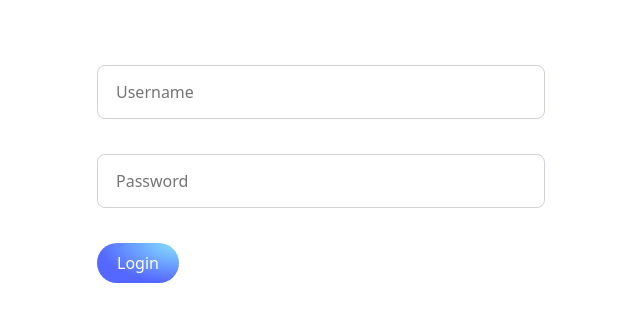
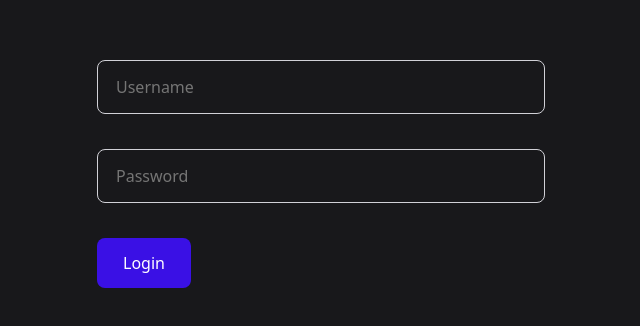
Before and after one commit to JhonnyPanchal-ReactJs/ReactJS-RDM, a React (Create React App) app: page / in a window 1280 px wide. Shown: the part 226-552 px from the top of the page, without its empty margins (319-959 px from the left). Built offline with nearby package versions, Linux system fonts and the light colour scheme.

Commit message:
add padding, border-radius, and color variables, update primary blue color

```diff
--- a/src/scss/base/_reset.scss
+++ b/src/scss/base/_reset.scss
@@ -1 +1,6 @@
+@use "../utilities/variables";
+
 // Reset / normalize
+body{
+    background-color: variables.$body-bg-dark;
+}
--- a/src/scss/components/_Textinput.scss
+++ b/src/scss/components/_Textinput.scss
@@ -2,7 +2,7 @@
 
 // Form Layout
 .form-layout{
-    margin: 30px;
+    margin: 0 30px;
 
     // Form Group
     .form-group{
@@ -11,12 +11,13 @@
 
         // Input Field
         .input-field{
-            background-color: white;
+            background-color: variables.$body-bg-dark;
             display: block;
             outline: none;
             font-weight: normal;
-            border-radius: 8px;
-            color: #202124;
+            border-radius: variables.$base-border-radius;
+            // color: #202124;
+            color: variables.$body-bg-light;
             font-size: 1rem;
             height: 54px;
             width: 100%;
@@ -29,16 +30,16 @@
 
             // Change border color and caret color when input is focused
             &:focus{
-                border-color: variables.$base-blue;
+                border-color: variables.$body-bg-light;
                 border-width: 2px;
                 transition: none;
-                caret-color: variables.$base-blue;
+                caret-color: variables.$body-bg-light;
 
                 // Change label position when input is focused
                 & + label{
                     transform: translateY(-27px) scale(.8);
-                    background-color: #fff;
-                    color: variables.$base-blue;
+                    background-color: variables.$body-bg-dark;
+                    color: variables.$body-bg-light;
                     padding: 0 8px;
                     z-index: 1;
                 }
@@ -54,7 +55,7 @@
             // Input has any value then show placeholder above the input
             &:not(:placeholder-shown) + label{
                 transform: translateY(-27px) scale(.8);
-                background-color: #fff;
+                background-color: variables.$body-bg-dark;
                 padding: 0 8px;
                 z-index: 1;
             }
@@ -72,11 +73,12 @@
             // Icon size, position and alignment properties ( opacity will hide the icon by default )
             & + label + .bi{
                 position: absolute;
-                top: 13px;
+                top: 11px;
                 right: 18px;
                 z-index: 2;
                 font-size: 1.3rem;
                 opacity: 0;
+                color: variables.$white;
 
                 &:hover{
                     cursor: pointer;
@@ -95,12 +97,12 @@
             top: 18px;
             left: 8px;
             color: #5d5d5d;
-            font-size: 14px;
+            font-size: 0.938rem;
             transform: rotateY(15px);
             padding: 0 8px;
             cursor: text;
             z-index: -1;
-            letter-spacing: 0.4;
+            letter-spacing: 1px;
             text-transform: capitalize;
             font-weight: 500;
             transition: transform 150ms cubic-bezier(0.4, 0, 0.2, 1), opacity 150ms cubic-bezier(0.4, 0, 0.2, 1);
--- a/src/scss/components/_buttons.scss
+++ b/src/scss/components/_buttons.scss
@@ -1,14 +1,18 @@
+@use "../utilities/variables";
+
 /* Button Style come from Button.scss */
 button {
     font-size: 1rem;
     outline: none;
     border: none;
     cursor: pointer;
-    background: radial-gradient(100% 100% at 100% 0%, #89e5ff 0%, #5468ff 100%);
-    border-radius: 6.25rem;
+    // background: radial-gradient(100% 100% at 100% 0%, #89e5ff 0%, #5468ff 100%);
+    background: #3A10E5;
+    border-radius: variables.$base-border-radius;
     color: #fff;
-    padding: 0.5rem 1.25rem;
+    padding: variables.$button-padding;
     transition: transform 0.15s ease;
+    font-weight: 500;
 
     // Button style on hover
     &:hover{
--- a/src/scss/pages/_login.scss
+++ b/src/scss/pages/_login.scss
@@ -5,7 +5,6 @@
     align-items: center;
     width: 100vw;
     height: 100vh;
-    background-color: white;
 
     // control the width of the input elements
     .form-layout{
--- a/src/scss/utilities/_variables.scss
+++ b/src/scss/utilities/_variables.scss
@@ -1,3 +1,14 @@
-$base-font-size: 1rem !important;
-$base-blue: #0089F1;
-$base-primary: #083A89;
+/* Color variables */
+$white: #fff;
+$black: #18181B;
+$base-font-size: 1rem;
+// $base-blue: #0089F1;
+$base-primary: #3A10E5;
+$body-bg-light: $white;
+$body-bg-dark: $black;
+
+/* Border Variables */
+$base-border-radius: .5rem;
+
+/* Button Variables */
+$button-padding: 0.813rem 1.625rem;
```
